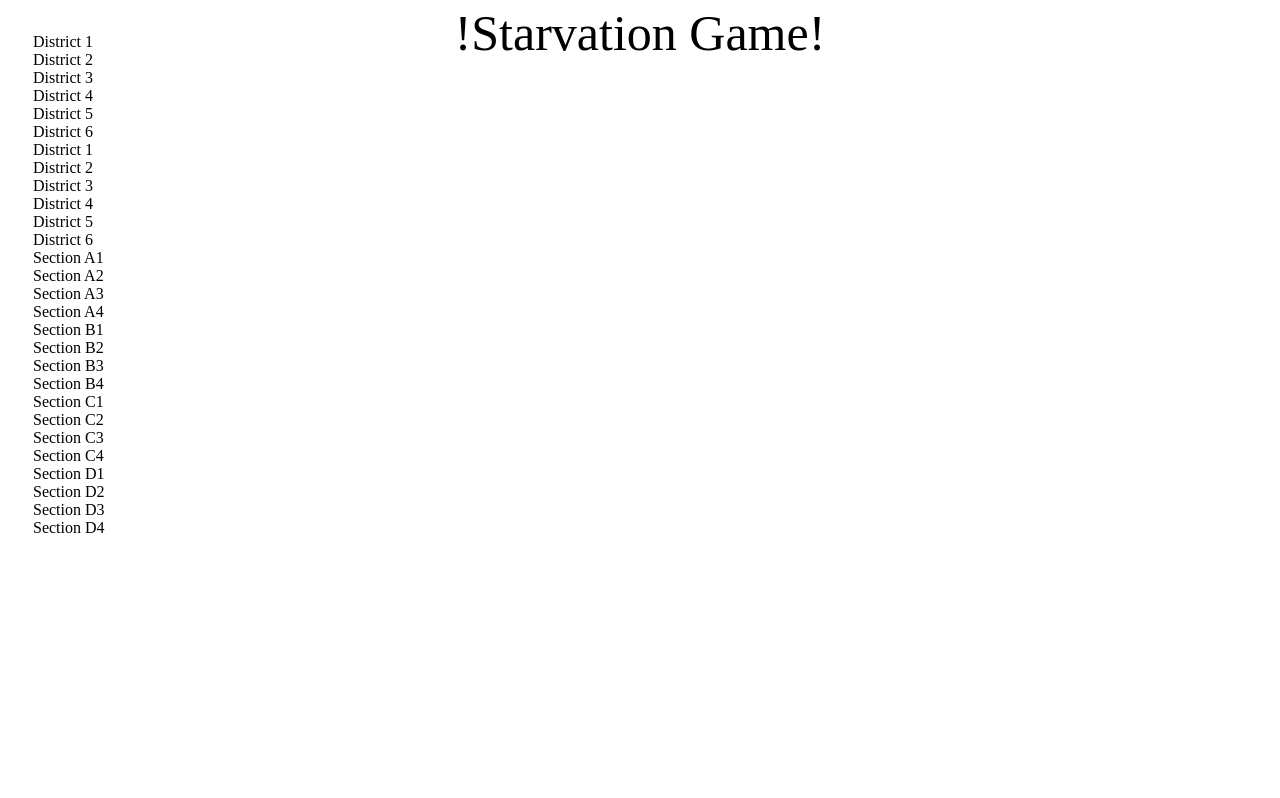
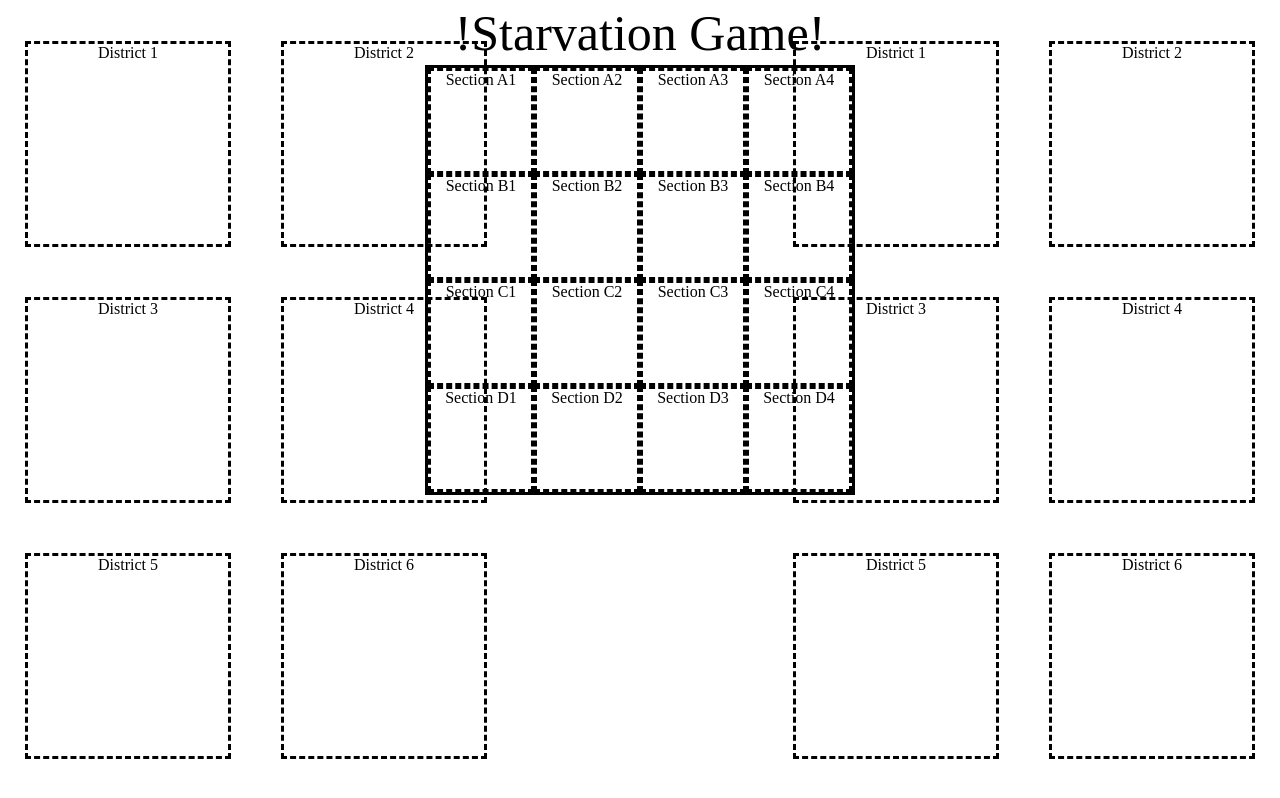
Before and after one commit to TheRedPipin/StarvingGames, a plain HTML site: page index.html in a window 1280 px wide. Drawn offline with Linux system fonts and the light colour scheme.

Commit message:
Update style.css

```diff
--- a/style.css
+++ b/style.css
@@ -8,3 +8,50 @@ body{
 	transform: translate(-50%,-50%);
 	-moz-transform: translate(-50%,-50%);
 }
+#districtsOuterLeft {
+	display: grid;
+	grid-template: "A B";
+	position: absolute;
+	top: 50%;
+	left: 80%;
+	transform: translate(-50%,-50%);
+	-moz-transform: translate(-50%,-50%);
+	gap: 50px;
+}
+#districtsOuterRight {
+	display: grid;
+	grid-template: "C D" ;
+	position: absolute;;
+	top: 50%;
+	left: 20%;
+	transform: translate(-50%,-50%);
+	-moz-transform: translate(-50%,-50%);
+	gap: 50px;
+}
+.disctrictBox {
+	border: 3px;
+	border-style: dashed;
+	height: 200px;
+	width: 200px;
+	justify-content: center;
+	text-align: center;
+}
+#mapOuter {
+	border: 3px;
+	border-style: solid;
+	display: grid;
+	grid-template: "A B C D";
+	position: absolute;
+	top: 35%;
+	left: 50%;
+	transform: translate(-50%,-50%);
+	-moz-transform: translate(-50%,-50%);
+}
+.sectionBox {
+	border: 3px;
+	border-style: dashed;
+	height: 100px;
+	width: 100px;
+	justify-content: center;
+	text-align: center;
+}
```
